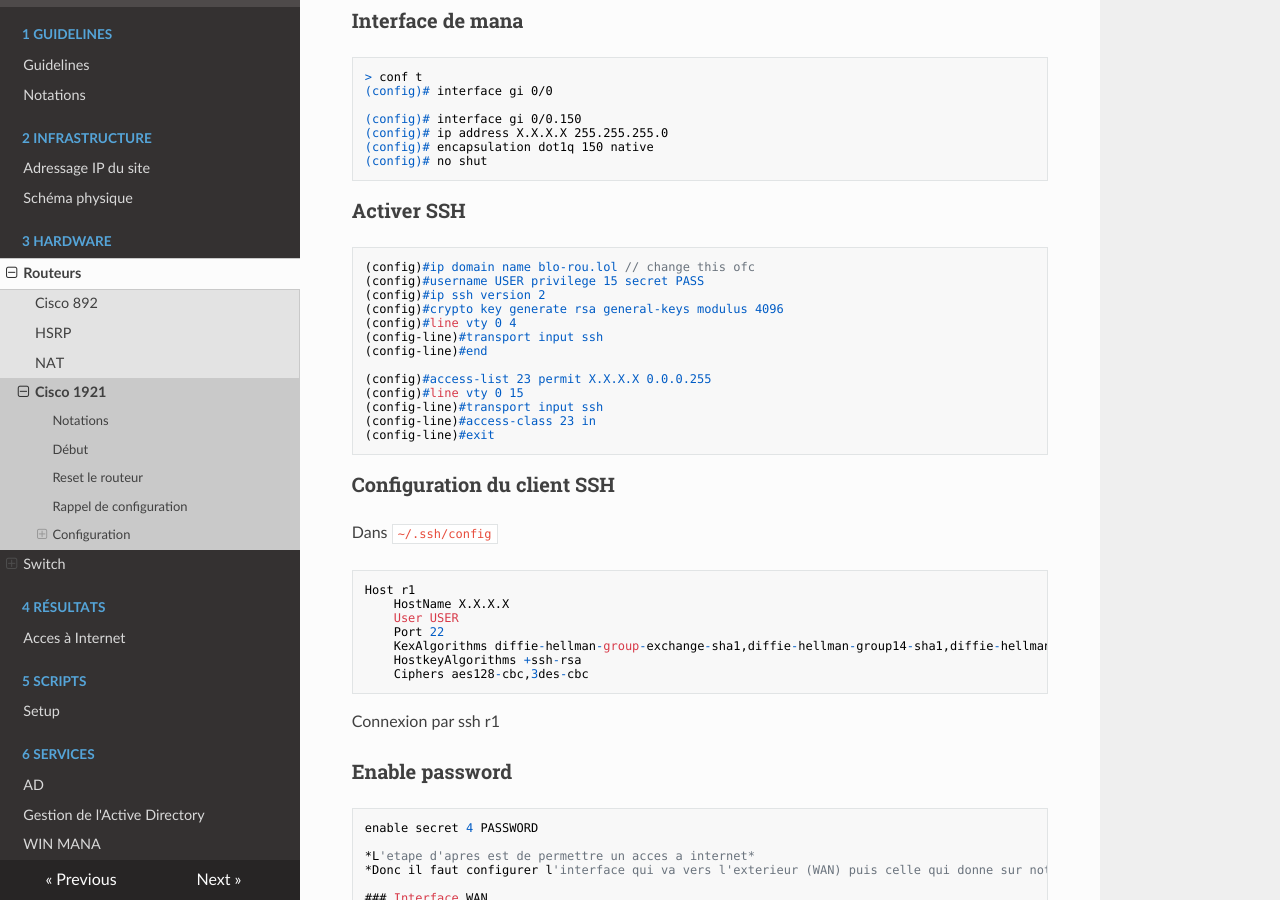
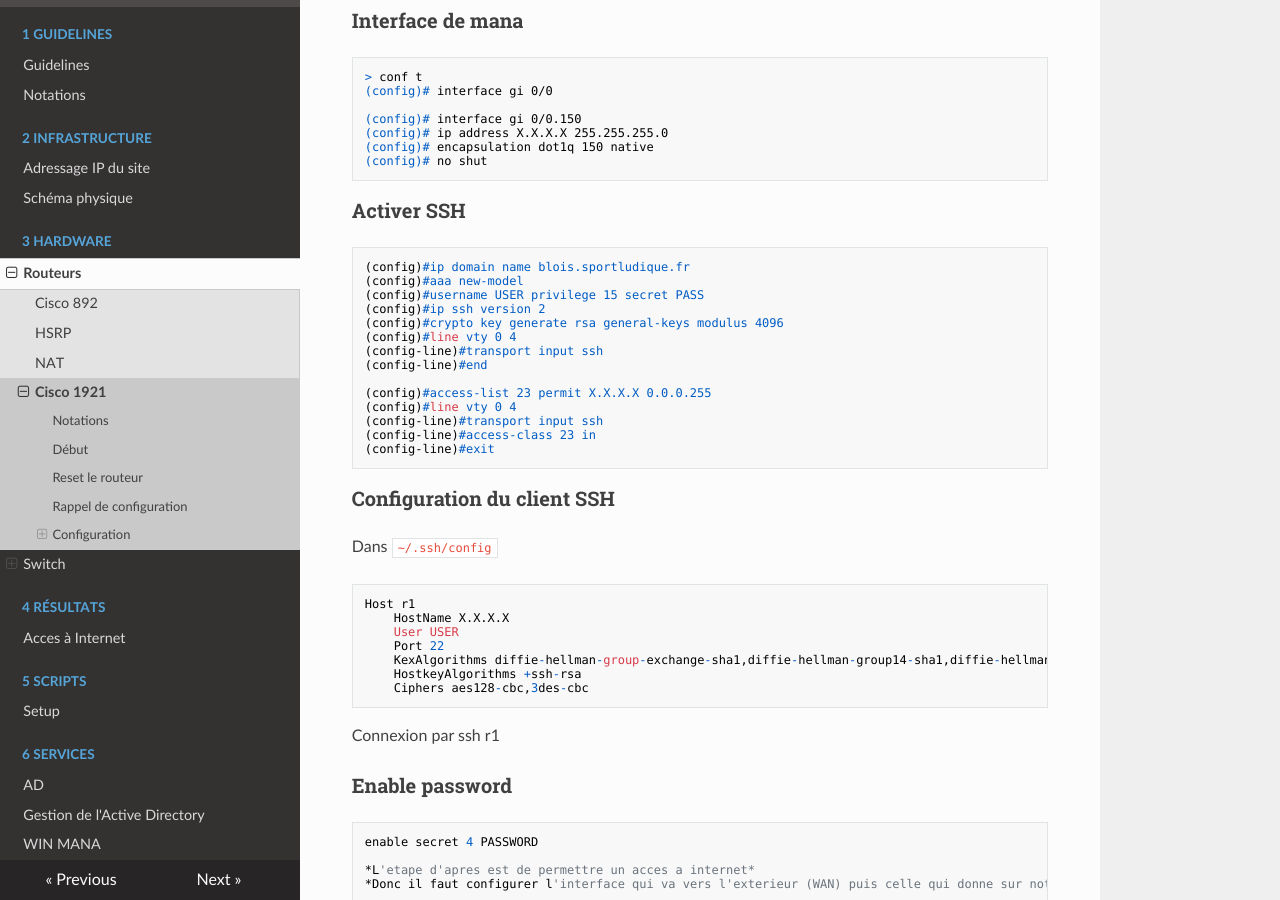
Before and after one commit to DSISportLudique/SportLudique2Doc, an MkDocs documentation site: the page built from docs/3 - Hardware/Routeurs/Routeur1921.md, in a window 1280 px wide and 900 px high, scrolled down 1013 px. Built offline with MkDocs 1.6.1, drawn with Linux system fonts in a browser that asks for light colours; nearby versions of some CDN libraries.

Commit message:
slight fixes to 1921conf (used domain + aaa new-model that was forgotten)

````diff
--- a/docs/3 - Hardware/Routeurs/Routeur1921.md
+++ b/docs/3 - Hardware/Routeurs/Routeur1921.md
@@ -57,7 +57,8 @@ Routes:
 ### Activer SSH
 
 ```
-(config)#ip domain name blo-rou.lol // change this ofc
+(config)#ip domain name blois.sportludique.fr
+(config)#aaa new-model
 (config)#username USER privilege 15 secret PASS
 (config)#ip ssh version 2
 (config)#crypto key generate rsa general-keys modulus 4096
@@ -66,7 +67,7 @@ Routes:
 (config-line)#end
 
 (config)#access-list 23 permit X.X.X.X 0.0.0.255
-(config)#line vty 0 15
+(config)#line vty 0 4
 (config-line)#transport input ssh
 (config-line)#access-class 23 in
 (config-line)#exit
````
